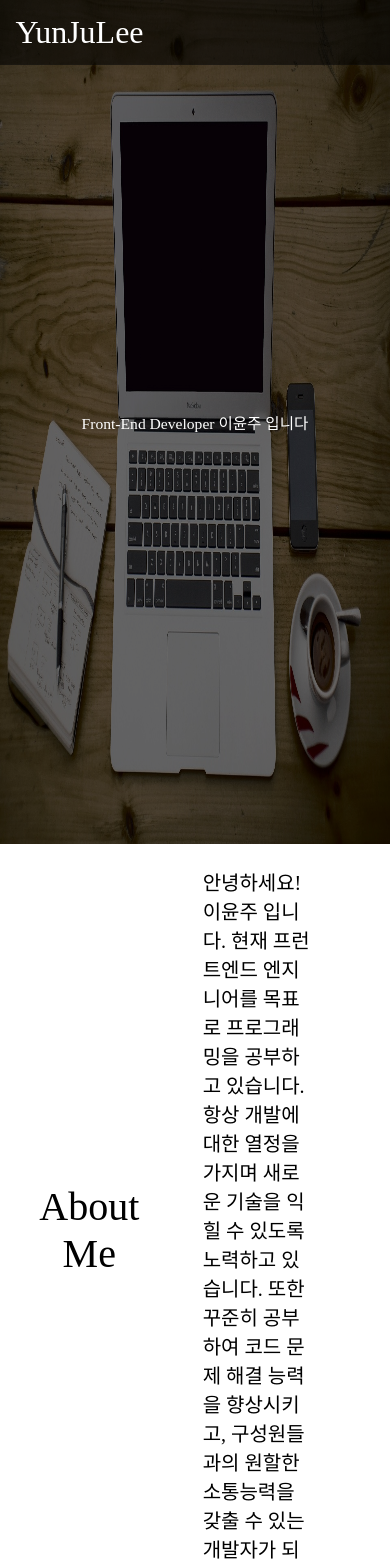
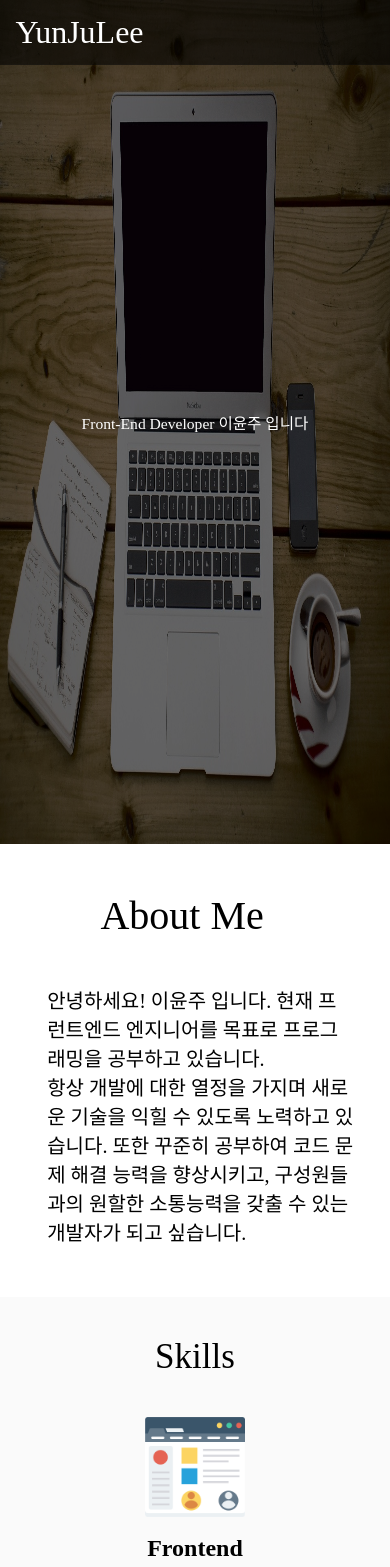
Before and after one commit to ollabu3/portfolio, a React (Create React App) app: page / in a window 390 px wide. Shown: the top 1567 px of the page. Built offline with nearby package versions, Linux system fonts and the light colour scheme; a web font is replaced by a local one.

Commit message:
add on About style

```diff
--- a/src/Components/About/About.css
+++ b/src/Components/About/About.css
@@ -31,3 +31,14 @@
   margin-right: 8vw;
   width: 100%;
 }
+@media (max-width: 768px) {
+  .about_Container {
+    display: inline;
+  }
+  .about_Text {
+    width: 100%;
+    font-size: 20px;
+    margin-left: 8vw;
+    margin-right: 8vw;
+  }
+}
```
